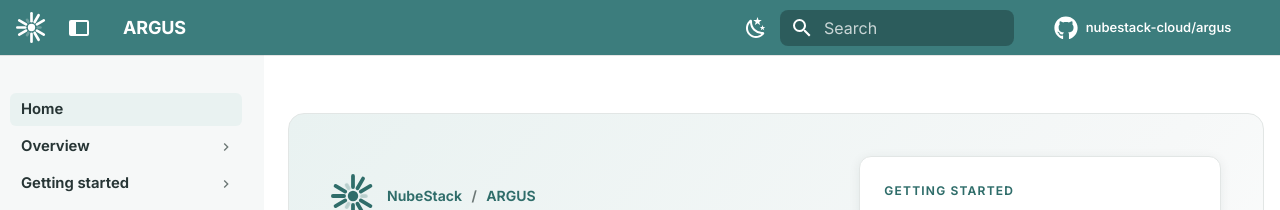
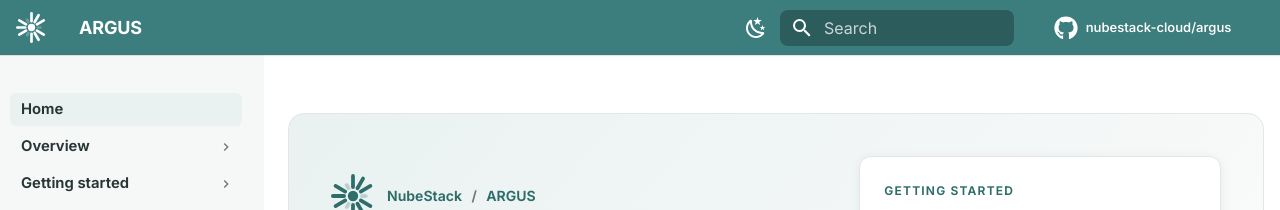
Before and after one commit to nubestack-cloud/docs-argus, an MkDocs documentation site: the page built from docs/index.md, in a window 1280 px wide. Shown: the top 210 px of the page. Built offline with MkDocs 1.6.1 and Material for MkDocs 9.7.7, drawn with Linux system fonts in a browser that asks for light colours; comment, search, counter and statistics services are not loaded.

Commit message:
remove toggle

```diff
--- a/docs/assets/javascripts/navigation.js
+++ /dev/null
@@ -1,41 +0,0 @@
-/* Keep the desktop navigation preference across reloads and Material's instant navigation. */
-(function () {
-  var root = document.documentElement;
-
-  function syncNavigation() {
-    var hidden = root.dataset.argusNavigation === "hidden";
-    var sidebar = document.querySelector(".md-sidebar--primary");
-    if (sidebar) sidebar.id = "argus-navigation";
-    document.querySelectorAll(".argus-nav-toggle").forEach(function (button) {
-      var label = hidden ? "Show navigation" : "Hide navigation";
-      button.setAttribute("aria-expanded", String(!hidden));
-      button.setAttribute("aria-label", label);
-      button.title = label;
-    });
-  }
-
-  document.addEventListener("click", function (event) {
-    if (event.target.closest(".argus-nav-toggle")) {
-      var hidden = root.dataset.argusNavigation !== "hidden";
-      if (hidden) root.dataset.argusNavigation = "hidden";
-      else delete root.dataset.argusNavigation;
-      try {
-        localStorage.setItem("argus.docs.navigation", hidden ? "hidden" : "shown");
-      } catch (e) {}
-      syncNavigation();
-    }
-
-    if (event.target.closest("[data-argus-search]")) {
-      var toggle = document.getElementById("__search");
-      var input = document.querySelector(".md-search__input");
-      if (toggle && input) {
-        toggle.checked = true;
-        toggle.dispatchEvent(new Event("change", { bubbles: true }));
-        input.focus();
-      }
-    }
-  });
-
-  if (typeof document$ !== "undefined") document$.subscribe(syncNavigation);
-  else syncNavigation();
-})();
--- /dev/null
+++ b/docs/assets/javascripts/search.js
@@ -0,0 +1,12 @@
+/* Open Material's search from the homepage button, including after instant navigation. */
+document.addEventListener("click", function (event) {
+  if (!event.target.closest("[data-argus-search]")) return;
+
+  var toggle = document.getElementById("__search");
+  var input = document.querySelector(".md-search__input");
+  if (toggle && input) {
+    toggle.checked = true;
+    toggle.dispatchEvent(new Event("change", { bubbles: true }));
+    input.focus();
+  }
+});
--- a/docs/stylesheets/extra.css
+++ b/docs/stylesheets/extra.css
@@ -125,7 +125,6 @@
 .md-grid { max-width: none; }
 .md-content { max-width: 52rem; min-width: 0; margin-inline: auto; }
 .md-content:has(.argus-hero) { max-width: 62rem; }
-.md-header__button.argus-nav-toggle { display: none; }
 .md-nav__link--active, .md-nav__link:is(:hover, :focus) { color: var(--md-typeset-a-color); }
 
 @media screen and (min-width: 76.25em) {
@@ -171,10 +170,6 @@
     content: ""; position: absolute; left: -.45rem; top: .3rem; bottom: .3rem;
     width: 2px; border-radius: 2px; background: var(--md-typeset-a-color);
   }
-  .md-header__button.argus-nav-toggle { display: inline-block; margin-left: 0; }
-  [data-argus-navigation="hidden"] .md-main { background: var(--md-default-bg-color); }
-  [data-argus-navigation="hidden"] .md-sidebar--primary { display: none; }
-  [data-argus-navigation="hidden"] .md-content { max-width: 64rem; }
 }
 @media screen and (min-width: 100em) {
   .md-main { --argus-navigation-width: 14.2rem; }
--- a/mkdocs.yml
+++ b/mkdocs.yml
@@ -55,7 +55,7 @@ extra_css:
   - stylesheets/extra.css
 
 extra_javascript:
-  - assets/javascripts/navigation.js
+  - assets/javascripts/search.js
 
 markdown_extensions:
   - abbr
--- a/overrides/main.html
+++ b/overrides/main.html
@@ -5,5 +5,4 @@
   <link rel="preload" href="{{ 'assets/fonts/inter-latin-wght-normal.woff2' | url }}" as="font" type="font/woff2" crossorigin>
   <meta name="theme-color" media="(prefers-color-scheme: light)" content="#3c7d7d">
   <meta name="theme-color" media="(prefers-color-scheme: dark)" content="#234b4b">
-  <script>try{if(localStorage.getItem("argus.docs.navigation")==="hidden")document.documentElement.dataset.argusNavigation="hidden"}catch(e){}</script>
 {% endblock %}
--- a/overrides/partials/header.html
+++ /dev/null
@@ -1,70 +0,0 @@
-{# Material 9.7.6 header with the desktop navigation toggle. Keep in sync on upgrades. #}
-{% set class = "md-header" %}
-{% if "navigation.tabs.sticky" in features %}
-  {% set class = class ~ " md-header--shadow md-header--lifted" %}
-{% elif "navigation.tabs" not in features %}
-  {% set class = class ~ " md-header--shadow" %}
-{% endif %}
-<header class="{{ class }}" data-md-component="header">
-  <nav class="md-header__inner md-grid" aria-label="{{ lang.t('header') }}">
-    <a href="{{ config.extra.homepage | d(nav.homepage.url, true) | url }}" title="{{ config.site_name | e }}" class="md-header__button md-logo" aria-label="{{ config.site_name }}" data-md-component="logo">
-      {% include "partials/logo.html" %}
-    </a>
-    <label class="md-header__button md-icon" for="__drawer" aria-label="Open navigation">
-      {% set icon = config.theme.icon.menu or "material/menu" %}
-      {% include ".icons/" ~ icon ~ ".svg" %}
-    </label>
-    <button type="button" class="md-header__button md-icon argus-nav-toggle" aria-controls="argus-navigation" aria-expanded="true" aria-label="Hide navigation" title="Hide navigation">
-      {% include ".icons/material/dock-left.svg" %}
-    </button>
-    <div class="md-header__title" data-md-component="header-title">
-      <div class="md-header__ellipsis">
-        <div class="md-header__topic">
-          <span class="md-ellipsis">
-            {{ config.site_name }}
-          </span>
-        </div>
-        <div class="md-header__topic" data-md-component="header-topic">
-          <span class="md-ellipsis">
-            {% if page.meta and page.meta.title %}
-              {{ page.meta.title }}
-            {% else %}
-              {{ page.title }}
-            {% endif %}
-          </span>
-        </div>
-      </div>
-    </div>
-    {% if config.theme.palette %}
-      {% if not config.theme.palette is mapping %}
-        {% include "partials/palette.html" %}
-      {% endif %}
-    {% endif %}
-    {% if not config.theme.palette is mapping %}
-      {% include "partials/javascripts/palette.html" %}
-    {% endif %}
-    {% if config.extra.alternate %}
-      {% include "partials/alternate.html" %}
-    {% endif %}
-    {% if "material/search" in config.plugins %}
-      {% set search = config.plugins["material/search"] | attr("config") %}
-      {% if search.enabled %}
-        <label class="md-header__button md-icon" for="__search">
-          {% set icon = config.theme.icon.search or "material/magnify" %}
-          {% include ".icons/" ~ icon ~ ".svg" %}
-        </label>
-        {% include "partials/search.html" %}
-      {% endif %}
-    {% endif %}
-    {% if config.repo_url %}
-      <div class="md-header__source">
-        {% include "partials/source.html" %}
-      </div>
-    {% endif %}
-  </nav>
-  {% if "navigation.tabs.sticky" in features %}
-    {% if "navigation.tabs" in features %}
-      {% include "partials/tabs.html" %}
-    {% endif %}
-  {% endif %}
-</header>
```
